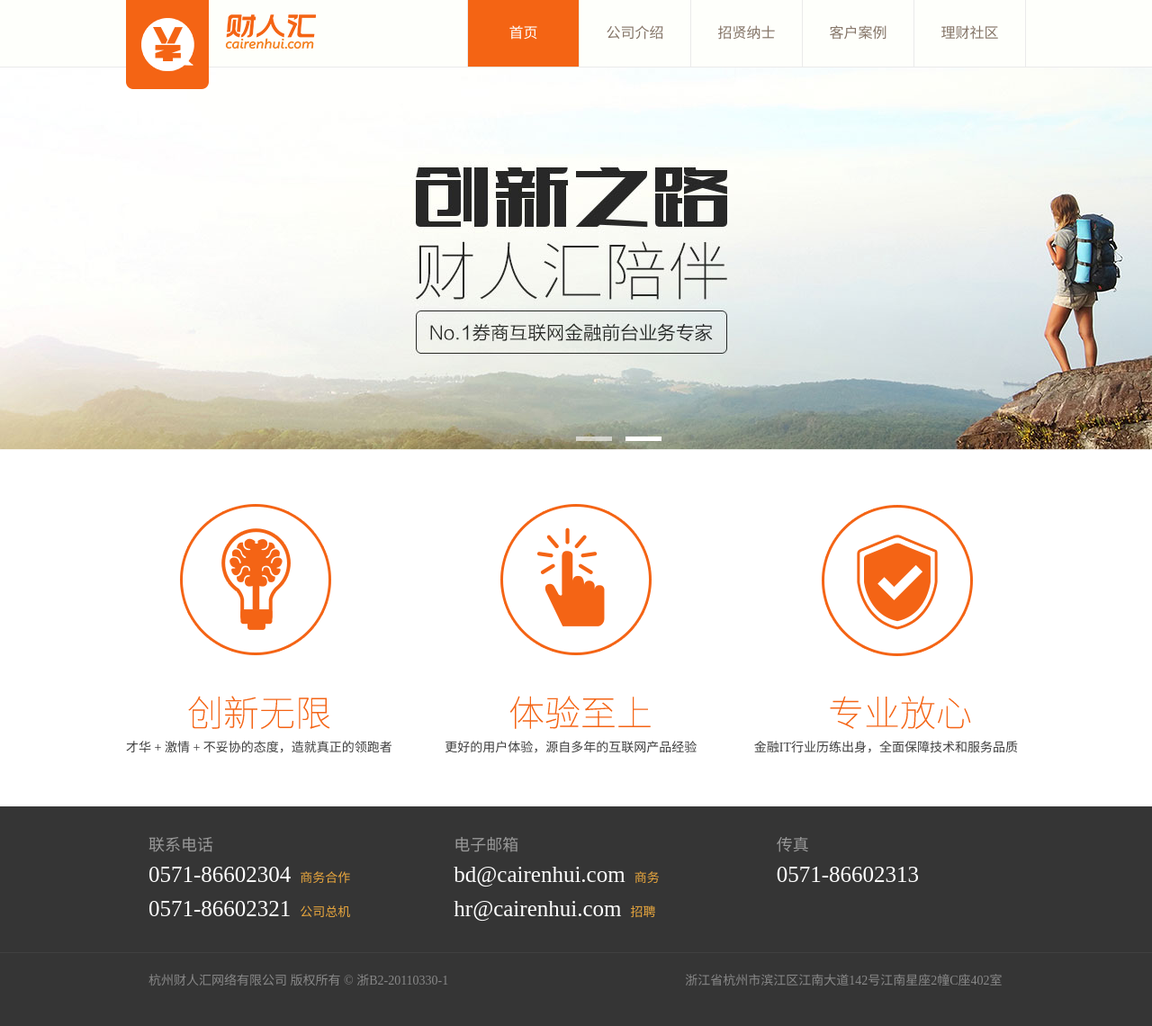
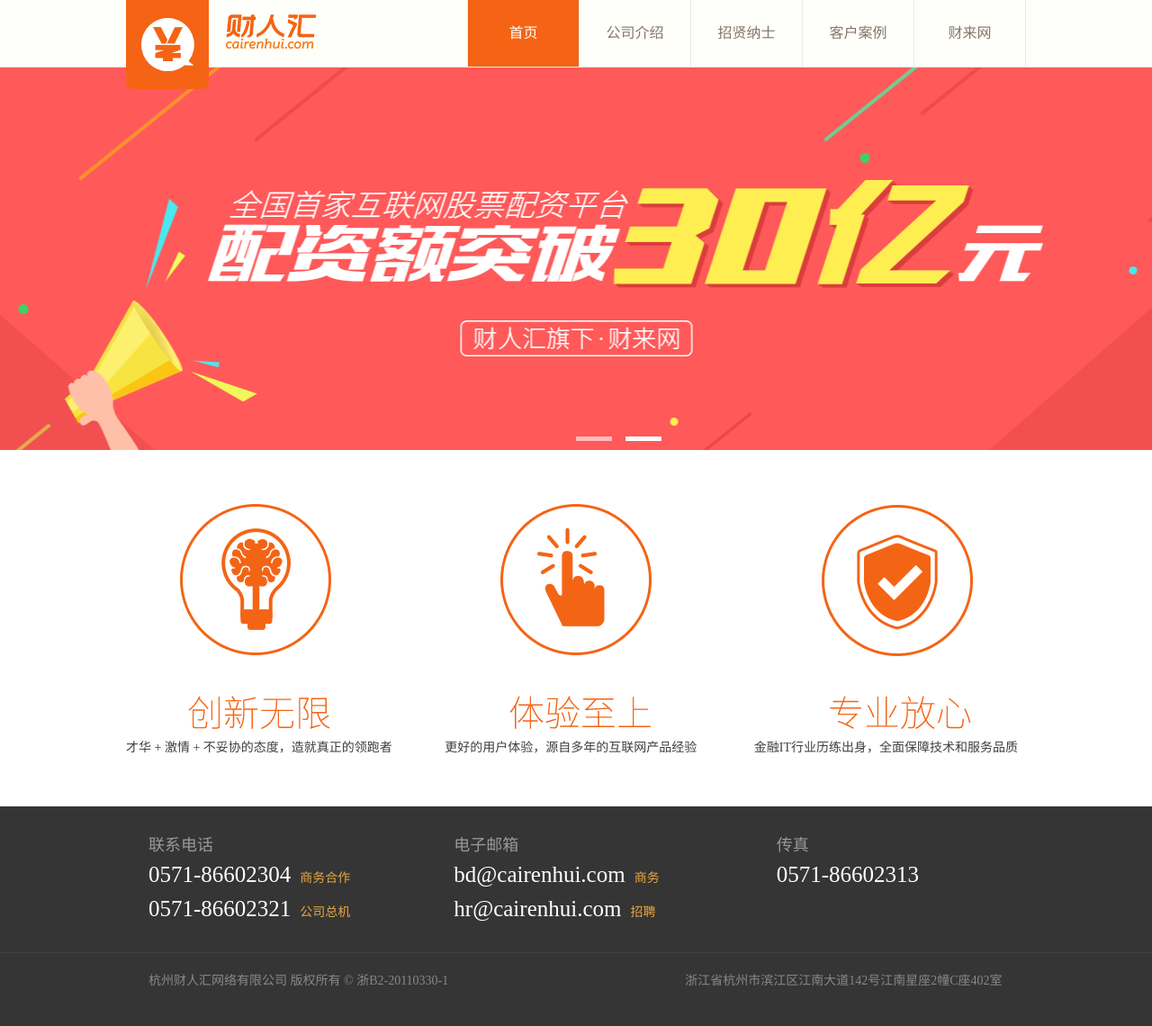
Before and after one commit to andanzoom/company, a Jekyll site: the page built from index.html, in a window 1280 px wide. Shown: the whole page at 90% size. Built offline with Jekyll 4.4.1, drawn with Linux system fonts in a browser that asks for light colours.

Commit message:
A:首页banner图；M：logo修改，文案修改

```diff
--- a/_includes/header.html
+++ b/_includes/header.html
@@ -7,7 +7,7 @@
 	    	<a class="jieshao" href="introduce.html">公司介绍</a>
 	    	<a class="zhaopin" href="employ.html">招贤纳士</a>
 	    	<a class="anli" href="case.html">客户案例</a>
-	    	<a class="last" href="http://www.51cailai.com/" target="_blank">理财社区</a>
+	    	<a class="last" href="http://www.51cailai.com/" target="_blank">财来网</a>
 	    </p>
     </div>
   </div>
--- a/_sass/_index.scss
+++ b/_sass/_index.scss
@@ -20,7 +20,7 @@
 		}
 		li.lunbo2 {
 			width: 100%;
-			background: url(../images/banner.jpg) center 0 no-repeat;
+			background: url(../images/banner2.png) center 0 no-repeat;
 		}
 	}
 	#Nums {
--- a/index.html
+++ b/index.html
@@ -23,6 +23,10 @@
 
 <script type="text/javascript">
 $(document).ready(function(){
+  $('.lunbo2').click(function() {
+    /* Act on the event */
+    window.open('http://www.51cailai.com/');
+  });
   $('.shouye').addClass('checked');
   /*图片轮播*/
   function Lunbo(ele,options){
```
Also changed, not shown: images/banner2.png (added).
